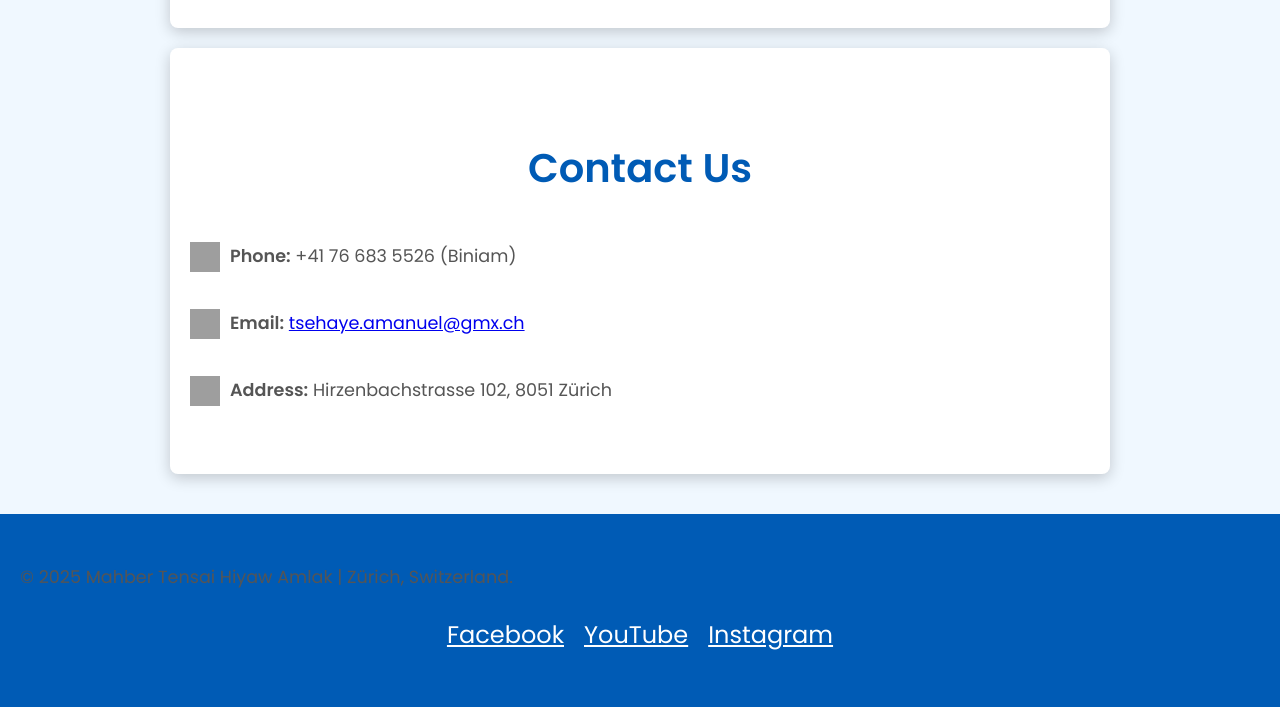
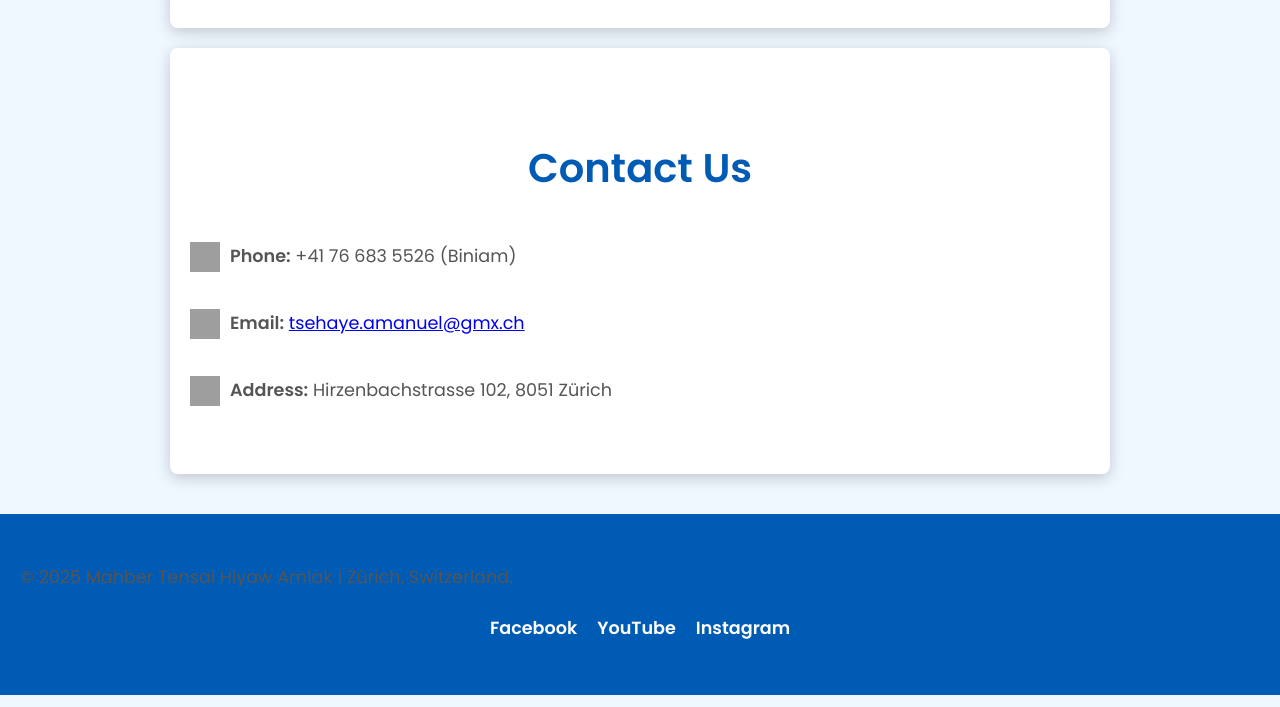
Before and after one commit to Johnwell93/tensaihiyawamlak.com, a plain HTML site: page index.html in a window 1280 px wide. Shown: the part 1338-2045 px from the top of the page. Drawn offline with Linux system fonts and the light colour scheme; grey boxes are pictures that could not be loaded.

Commit message:
Update index.html

```diff
--- a/index.html
+++ b/index.html
@@ -104,33 +104,26 @@
         /* Footer Section */
         footer {
             background: #005bb5;
-            color: #fff;
+            color: #fff; /* White text for visibility */
             text-align: center;
             padding: 30px 20px;
             margin-top: 40px;
         }
-
         footer .social-icons {
             margin: 20px 0;
             display: flex;
             justify-content: center;
             gap: 20px;
         }
-
         footer .social-icons a {
-            display: inline-block;
-            color: white;
-            font-size: 1.5em;
+            color: #fff; /* White color for links */
+            font-size: 1.1em;
+            text-decoration: none;
+            font-weight: 600;
             transition: color 0.3s;
         }
-
         footer .social-icons a:hover {
             color: #ffdd57;
-        }
-
-        footer .social-icons a img {
-            width: 20px;
-            height: 20px;
         }
 
         /* Contact Section */
```
